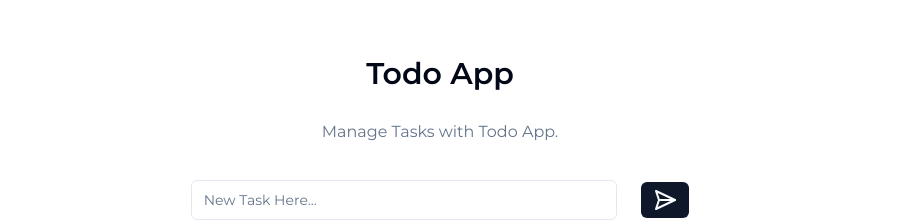
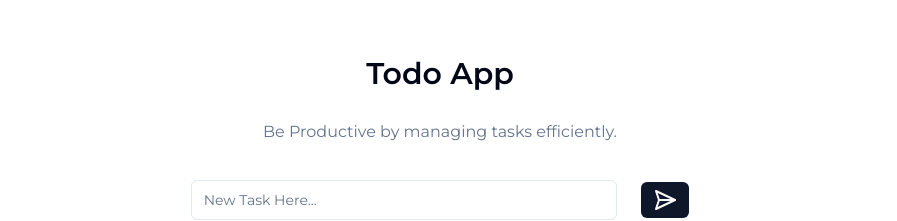
Before and after one commit to Sarmad426/Todo-list-app, a Next.js app: page / in a window 1280 px wide. Shown: the top 221 px of the page, without its empty margins (200-1097 px from the left). Built offline with nearby package versions, Linux system fonts and the light colour scheme; no server answers; the database is empty.

Commit message:
Updated title

```diff
--- a/components/Form/todo-form.tsx
+++ b/components/Form/todo-form.tsx
@@ -32,7 +32,9 @@ const TodoForm = () => {
   return (
     <div className="flex flex-col items-center justify-center my-6 py-4">
       <h2 className="text-3xl font-semibold my-4">Todo App</h2>
-      <p className="my-3 text-muted-foreground">Manage Tasks with Todo App.</p>
+      <p className="my-3 text-muted-foreground">
+        Be Productive by managing tasks efficiently.
+      </p>
       <form
         onSubmit={handleTodo}
         className="flex items-center justify-center w-full gap-6 my-6"
```
